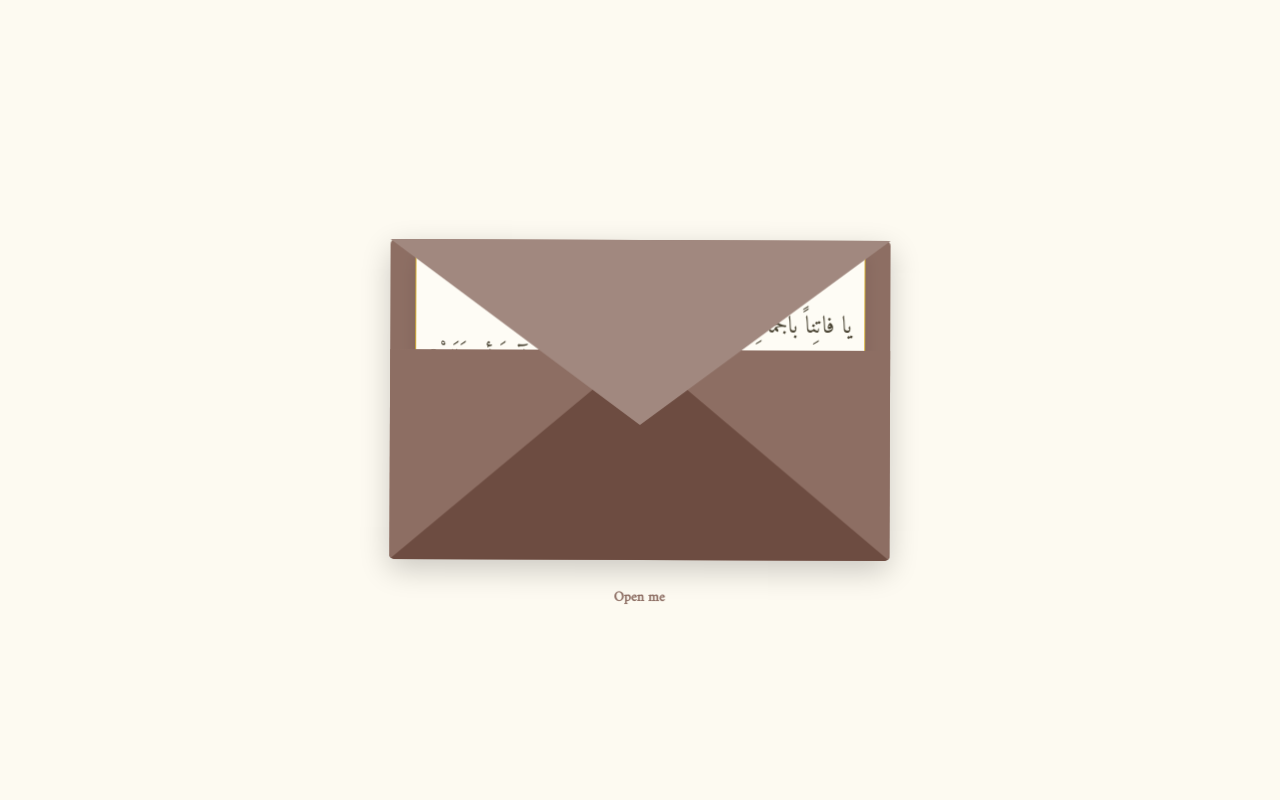
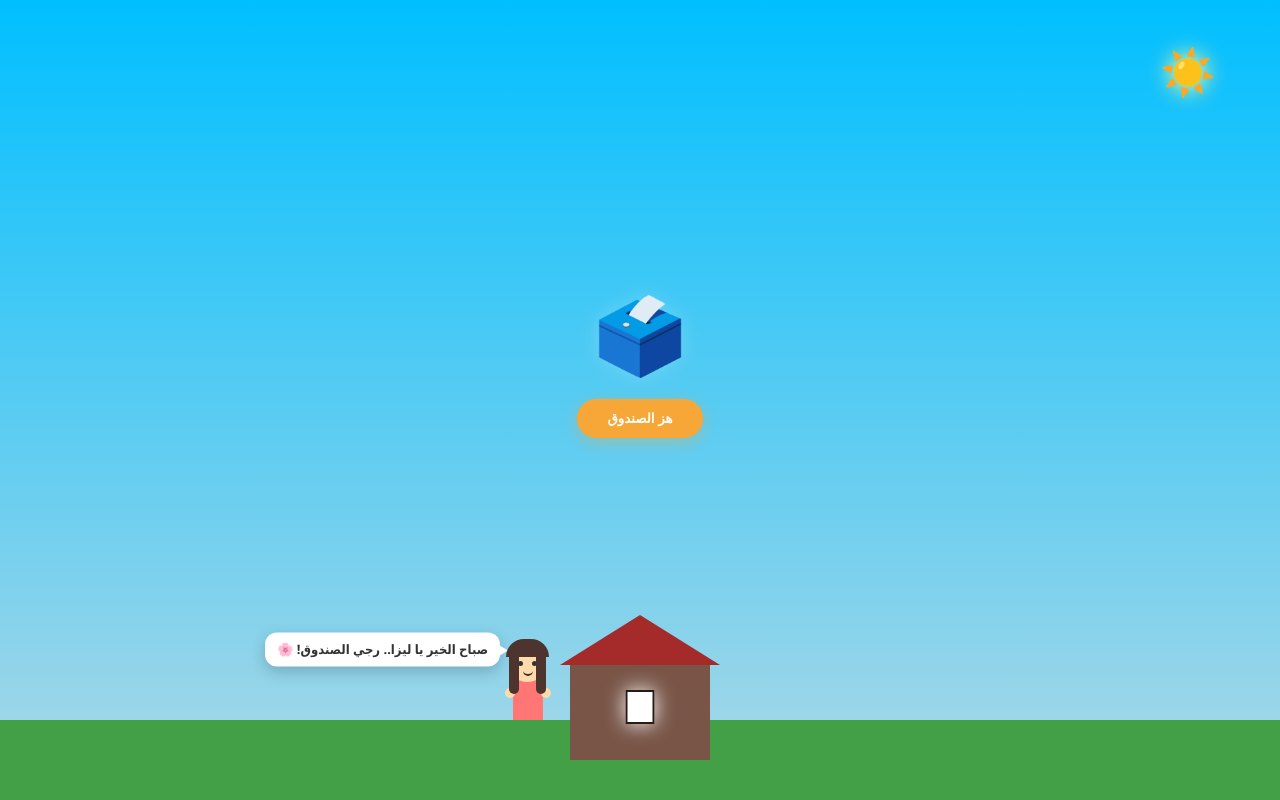
Before and after one commit to mohammadsaifi/gift-card, a plain HTML site: page index.html in a window 1280 px wide. Drawn offline with Linux system fonts and the light colour scheme; a web font is replaced by a local one.

Commit message:
Update index.html

```diff
--- a/index.html
+++ b/index.html
@@ -3,303 +3,376 @@
 <head>
     <meta charset="UTF-8">
     <meta name="viewport" content="width=device-width, initial-scale=1.0, maximum-scale=1.0, user-scalable=no">
-    <title>Geschenkkarte</title>
+    <title>صندوق الحكمة الذكي - ليزا</title>
     <style>
-        @import url('https://fonts.googleapis.com/css2?family=Amiri:ital,wght@0,400;1,400&family=Aref+Ruqaa&display=swap');
+        :root {
+            /* ليل كحلي لامع */
+            --bg-top: #001f3f;
+            --bg-bottom: #003366;
+            --grass-color: #2e7d32; /* أخضر طبيعي هادئ وغير فاقع */
+            --house-color: #5d4037;
+            --roof-color: #3e2723;
+            --window-color: #ffff00;
+            --text-color: #ffffff;
+        }
 
-        :root {
-            --brown-main: #8d6e63;
-            --brown-dark: #6d4c41;
-            --brown-light: #a1887f;
-            --speed: 1s;
-            --curve: cubic-bezier(0.4, 0, 0.2, 1);
+        /* وضع النهار */
+        body.day-mode {
+            --bg-top: #00bfff;
+            --bg-bottom: #add8e6;
+            --grass-color: #43a047; /* أخضر نهاري مريح */
+            --house-color: #795548;
+            --roof-color: #a52a2a;
+            --window-color: #ffffff;
+            --text-color: #333333;
         }
 
         body {
-            background-color: #fdfaf1;
+            font-family: 'Segoe UI', Tahoma, Geneva, Verdana, sans-serif;
             margin: 0;
+            padding: 0;
             height: 100vh;
-            display: flex;
-            justify-content: center;
-            align-items: center;
-            perspective: 2000px;
-            font-family: 'Amiri', serif;
+            width: 100vw;
             overflow: hidden;
-            touch-action: manipulation;
-        }
-
-        .envelope-container {
-            position: relative;
-            width: 320px;
-            height: 220px;
-            transition: transform var(--speed) var(--curve);
-            z-index: 10;
-            cursor: pointer;
-            -webkit-tap-highlight-color: transparent;
-        }
-
-        .envelope-container.open {
-            transform: translateY(80px);
-        }
-
-        .envelope-back {
-            position: absolute;
-            width: 100%;
-            height: 100%;
-            background-color: var(--brown-main);
-            border-radius: 5px;
-            box-shadow: 0 10px 30px rgba(0,0,0,0.2);
-            z-index: 1;
-        }
-
-        .flap {
-            position: absolute;
-            top: 0;
-            left: 0;
-            width: 0;
-            height: 0;
-            border-left: 160px solid transparent;
-            border-right: 160px solid transparent;
-            border-top: 120px solid var(--brown-light);
-            transform-origin: top;
-            transition: transform 0.5s var(--curve), z-index 0.5s;
-            z-index: 5;
-        }
-
-        .open .flap {
-            transform: rotateX(180deg);
-            z-index: 0;
-        }
-
-        .pocket {
-            position: absolute;
-            bottom: 0;
-            left: 0;
-            width: 0;
-            height: 0;
-            border-left: 160px solid var(--brown-main);
-            border-right: 160px solid var(--brown-main);
-            border-bottom: 130px solid var(--brown-dark);
-            z-index: 4;
-            border-radius: 0 0 5px 5px;
-        }
-
-        .card {
-            position: absolute;
-            width: 90%;
-            height: 85%;
-            top: 10px;
-            left: 5%;
-            z-index: 2;
-            transition: transform var(--speed) var(--curve);
-            transform-style: preserve-3d;
-        }
-
-        .open .card {
-            transform: translateY(-150px);
-            z-index: 10;
-        }
-
-        .card-inner {
-            position: relative;
-            width: 100%;
-            height: 100%;
-            transform-style: preserve-3d;
-            transition: transform 0.7s var(--curve);
-        }
-
-        .flipped .card-inner {
-            transform: rotateY(180deg);
-        }
-
-        .card-face {
-            position: absolute;
-            width: 100%;
-            height: 100%;
-            backface-visibility: hidden;
-            -webkit-backface-visibility: hidden;
-            background-color: #fefcf5;
-            border: 1px solid #d4af37;
-            border-radius: 8px;
             display: flex;
             flex-direction: column;
             justify-content: center;
             align-items: center;
-            padding: 10px;
-            box-sizing: border-box;
-            box-shadow: 0 5px 15px rgba(0,0,0,0.1);
+            background: linear-gradient(to top, var(--bg-bottom) 0%, var(--bg-top) 100%);
+            transition: background 2s ease;
+            position: relative;
+            touch-action: manipulation;
         }
 
-        .card-back { transform: rotateY(180deg); }
+        /* النجوم اللامعة */
+        .sky-objects {
+            position: absolute;
+            top: 0; left: 0; width: 100%; height: 60%;
+            pointer-events: none;
+        }
 
-        .shatr {
-            color: #4a4433;
-            font-size: 16px;
-            font-weight: 500;
-            line-height: 1.4;
+        .stars {
+            position: absolute;
+            width: 100%; height: 100%;
+            background-image: radial-gradient(circle, #fff 1.5px, transparent 1.5px);
+            background-size: 60px 60px;
+            animation: moveSky 100s linear infinite;
+            opacity: 0.6;
+            filter: drop-shadow(0 0 5px #fff);
+        }
+        body.day-mode .stars { display: none; }
+
+        @keyframes moveSky {
+            from { background-position: 0 0; }
+            to { background-position: 1000px 1000px; }
+        }
+
+        .celestial {
+            position: absolute;
+            top: 5%; right: 5%;
+            font-size: 45px;
+            z-index: 100;
+            filter: drop-shadow(0 0 10px #fdfd96);
+        }
+
+        .background-elements {
+            position: absolute;
+            bottom: 0; width: 100%; height: 200px;
+            display: flex; justify-content: center; align-items: flex-end;
+            z-index: 1;
+        }
+
+        .grass {
+            position: absolute;
+            bottom: 0; width: 100%; height: 80px;
+            background: var(--grass-color);
+            transition: 1.5s;
+        }
+
+        .house {
+            position: relative;
+            width: 140px; height: 100px;
+            background: var(--house-color);
+            margin-bottom: 40px;
+            z-index: 2;
+            transition: 1.5s;
+        }
+
+        .house-roof {
+            position: absolute;
+            top: -45px; left: -10px;
+            border-left: 80px solid transparent;
+            border-right: 80px solid transparent;
+            border-bottom: 50px solid var(--roof-color);
+            transition: 1.5s;
+        }
+
+        .window {
+            position: absolute;
+            top: 30px; left: 50%;
+            transform: translateX(-50%);
+            width: 25px; height: 30px;
+            background: var(--window-color);
+            box-shadow: 0 0 20px var(--window-color);
+            border: 2px solid #261b15;
+        }
+
+        /* شخصية ليزا */
+        .character {
+            position: absolute;
+            bottom: 80px;
+            left: calc(50% - 130px);
+            z-index: 5;
+            display: flex;
+            flex-direction: column;
+            align-items: center;
+        }
+
+        .speech-bubble {
+            background: #ffffff;
+            color: #333;
+            padding: 8px 12px;
+            border-radius: 12px;
+            font-weight: bold;
+            font-size: 13px;
+            position: absolute;
+            top: -10px;
+            right: 45px;
+            width: max-content;
+            box-shadow: 0 5px 15px rgba(0,0,0,0.2);
+            animation: float 3s ease-in-out infinite;
+        }
+
+        .speech-bubble::after {
+            content: '';
+            position: absolute;
+            bottom: 10px; right: -8px;
+            border-top: 6px solid transparent;
+            border-bottom: 6px solid transparent;
+            border-left: 10px solid #fff;
+        }
+
+        .girl-head {
+            width: 35px; height: 35px;
+            background: #ffdbac;
+            border-radius: 50%;
+            position: relative;
+            z-index: 2;
+        }
+
+        .hair {
+            position: absolute;
+            top: -8px; left: -4px;
+            width: 43px; height: 18px;
+            background: #4e342e; border-radius: 20px 20px 0 0;
+            z-index: -1;
+        }
+        .hair-side {
+            position: absolute;
+            top: 5px; width: 10px; height: 42px;
+            background: #4e342e; border-radius: 5px;
+            z-index: 1;
+        }
+        .hair-side.left { left: -1px; }
+        .hair-side.right { right: -1px; }
+
+        .eye {
+            position: absolute;
+            top: 14px; width: 5px; height: 5px;
+            background: #333; border-radius: 50%;
+        }
+        .eye.left { left: 8px; }
+        .eye.right { right: 8px; }
+
+        .mouth {
+            position: absolute;
+            bottom: 6px; left: 50%;
+            transform: translateX(-50%);
+            width: 10px; height: 5px;
+            border-bottom: 2px solid #333; border-radius: 0 0 10px 10px;
+        }
+
+        .girl-body {
+            width: 30px; height: 40px;
+            background: #ff7675; border-radius: 10px 10px 0 0;
+            margin-top: -2px; position: relative;
+        }
+
+        .hand {
+            position: absolute;
+            top: 8px; width: 10px; height: 10px;
+            background: #ffdbac; border-radius: 50%;
+        }
+        .hand.left { left: -8px; }
+        .hand.right { right: -8px; }
+
+        .main-content {
+            position: relative;
+            z-index: 10;
+            display: flex;
+            flex-direction: column;
+            align-items: center;
+            margin-top: -80px;
             width: 100%;
         }
-        .s1 { text-align: right; padding-right: 5px; }
-        .s2 { text-align: left; padding-left: 5px; font-style: italic; }
-        .line { width: 40px; height: 1px; background: #d4af37; margin: 8px auto; opacity: 0.6; }
 
-        .back-phrase {
-            font-family: 'Aref Ruqaa', serif;
-            color: #d4af37;
-            font-size: 24px;
-            text-align: center;
+        .jar-container {
+            font-size: 75px;
+            cursor: pointer;
+            filter: drop-shadow(0 0 10px rgba(255,255,255,0.2));
+            user-select: none;
+            -webkit-tap-highlight-color: transparent;
         }
 
-        .hint {
-            position: absolute;
-            bottom: -50px;
-            width: 100%;
-            text-align: center;
-            color: var(--brown-main);
-            font-size: 14px;
-            font-weight: bold;
+        .shake { animation: shakeAnim 0.5s infinite; }
+
+        @keyframes shakeAnim {
+            0% { transform: rotate(0); }
+            25% { transform: rotate(8deg); }
+            50% { transform: rotate(-8deg); }
+            100% { transform: rotate(0); }
         }
 
-        /* --- تصميم زر الإغلاق ليتناسب مع الجوال والكمبيوتر --- */
-        .reset-btn {
-            position: fixed;
-            left: 50%;
-            transform: translateX(-50%) scale(0);
-            background-color: var(--brown-main);
-            color: white;
+        .btn-shake {
+            margin-top: 15px;
+            padding: 12px 30px;
+            background: #f7a738;
             border: none;
             border-radius: 25px;
-            padding: 10px 20px;
+            font-weight: bold;
             cursor: pointer;
-            z-index: 9999;
-            opacity: 0;
-            transition: all 0.4s var(--curve);
-            box-shadow: 0 4px 15px rgba(0,0,0,0.3);
-            font-family: Arial, sans-serif;
-            font-weight: bold;
+            color: #fff;
+            box-shadow: 0 4px 15px rgba(247, 167, 56, 0.4);
         }
 
-        /* في الجوال: الزر يظهر في الأعلى لتجنب شريط المتصفح */
-        @media (max-width: 600px) {
-            .reset-btn {
-                top: 40px; /* المسافة من الأعلى في الجوال */
-                bottom: auto;
-            }
+        .overlay {
+            display: none; position: fixed;
+            top: 0; left: 0; width: 100%; height: 100%;
+            background: rgba(0,0,0,0.8);
+            z-index: 1000; justify-content: center; align-items: center;
         }
 
-        /* في الكمبيوتر: الزر يظهر في الأسفل كما كان في التصميم الأصلي */
-        @media (min-width: 601px) {
-            .reset-btn {
-                bottom: 40px; /* المسافة من الأسفل في الكمبيوتر */
-                top: auto;
+        .paper {
+            background: #fffde7;
+            width: 80%; max-width: 280px;
+            padding: 30px 20px;
+            text-align: center;
+            box-shadow: 0 10px 30px rgba(0,0,0,0.5);
+            transform: scale(0);
+            transition: 0.4s;
+            border-bottom-right-radius: 40px 5px;
         }
 
-            .envelope-container { width: 500px; height: 320px; }
-            .flap { border-left-width: 250px; border-right-width: 250px; border-top-width: 185px; }
-            .pocket { border-left-width: 250px; border-right-width: 250px; border-bottom-width: 210px; }
-            .shatr { font-size: 24px; }
-            .back-phrase { font-size: 40px; }
-            .open .card { transform: translateY(-200px); }
+        .overlay.active { display: flex; }
+        .overlay.active .paper { transform: scale(1); }
+
+        .close-btn {
+            margin-top: 20px; padding: 10px 25px;
+            background: #333; color: #fff; border: none; border-radius: 5px;
         }
 
-        .reset-btn.visible {
-            transform: translateX(-50%) scale(1);
-            opacity: 1;
-        }
-
-        .shake { animation: shakeAnim 3s infinite; }
-        @keyframes shakeAnim {
-            0%, 100% { transform: rotate(0); }
-            10%, 20% { transform: rotate(-1.5deg); }
-            15%, 25% { transform: rotate(1.5deg); }
+        @keyframes float {
+            0%, 100% { transform: translateY(0); }
+            50% { transform: translateY(-6px); }
         }
     </style>
 </head>
 <body>
 
-    <div class="envelope-container shake" id="mainWrapper">
-        <div class="flap" id="envelopeFlap"></div>
-        <div class="envelope-back"></div>
+    <div class="sky-objects">
+        <div class="stars"></div>
+    </div>
 
-        <div class="card" id="cardOuter">
-            <div class="card-inner" id="cardInner">
-                <div class="card-face card-front">
-                    <div class="shatr s1">يا فاتِناً بالجَمالِ بَصَري قد مَلَكْ</div>
-                    <div class="shatr s2">هل أنتِ من حواءَ وآدمَ أم مَلَكْ؟</div>
-                    <div class="line"></div>
-                    <div class="shatr s1">عيني إنْ نَظَرَتْ لِحُسْنِكِ سَبَّحَتْ</div>
-                    <div class="shatr s2">سبحانَ من خلقَ الجَمالَ وجَمَّلكْ</div>
+    <div class="celestial" id="celestial-icon">🌙</div>
+
+    <div class="character">
+        <div class="speech-bubble" id="bubble-text">رجي الصندوق يا ليزا ✨</div>
+        <div class="girl-head">
+            <div class="hair"></div>
+            <div class="hair-side left"></div>
+            <div class="hair-side right"></div>
+            <div class="eye left"></div>
+            <div class="eye right"></div>
+            <div class="mouth"></div>
         </div>
-                <div class="card-face card-back">
-                    <p class="back-phrase">شكراً لأنكِ ليزا...</p>
-                </div>
+        <div class="girl-body">
+            <div class="hand left"></div>
+            <div class="hand right"></div>
         </div>
     </div>
 
-        <div class="pocket"></div>
-        <div class="hint" id="hintText">Open me</div>
+    <div class="background-elements">
+        <div class="house">
+            <div class="house-roof"></div>
+            <div class="window"></div>
+        </div>
+        <div class="grass"></div>
     </div>
 
-    <button class="reset-btn" id="resetBtn">
-        Close me
-    </button>
+    <div class="main-content">
+        <div class="jar-container" id="jar" onclick="startProcess()">🗳️</div>
+        <button class="btn-shake" onclick="startProcess()">هز الصندوق</button>
+    </div>
+
+    <div class="overlay" id="overlay">
+        <div class="paper">
+            <p id="phrase-display">...</p>
+            <button class="close-btn" onclick="closePaper()">شكراً ليزا</button>
+        </div>
+    </div>
 
     <script>
-        const wrapper = document.getElementById('mainWrapper');
-        const flap = document.getElementById('envelopeFlap');
-        const hint = document.getElementById('hintText');
-        const resetBtn = document.getElementById('resetBtn');
+        const phrases = [
+            "لا تحزن، فالله يخبئ لك الأجمل.",
+            "ابتسامتك تجعل العالم مكاناً أفضل.",
+            "كل نهاية هي بداية لشيء أروع.",
+            "أنت شخص متميز، لا تنسَ ذلك أبداً.",
+            "اليوم هو فرصة جديدة لتكون سعيداً."
+        ];
 
-        let isOpen = false;
-        let isFlipped = false;
+        function updateThemeBasedOnTime() {
+            const now = new Date();
+            const hour = now.getHours();
+            const body = document.body;
+            const icon = document.getElementById('celestial-icon');
+            const bubble = document.getElementById('bubble-text');
 
-        wrapper.addEventListener('click', function(e) {
-            if (!isOpen) {
-                flap.style.transitionDelay = "0s";
-                wrapper.classList.add('open');
-                wrapper.classList.remove('shake');
-                hint.innerText = "Tap on the card";
-                isOpen = true;
-
-                setTimeout(() => {
-                    resetBtn.classList.add('visible');
-                }, 800);
+            if (hour >= 6 && hour < 18) {
+                if (!body.classList.contains('day-mode')) {
+                    body.classList.add('day-mode');
+                    icon.innerText = "☀️";
+                    bubble.innerText = "صباح الخير يا ليزا.. رجي الصندوق! 🌸";
+                }
             } else {
-                isFlipped = !isFlipped;
-                if (isFlipped) {
-                    wrapper.classList.add('flipped');
-                } else {
-                    wrapper.classList.remove('flipped');
+                if (body.classList.contains('day-mode')) {
+                    body.classList.remove('day-mode');
+                }
+                icon.innerText = "🌙";
+                bubble.innerText = "رجي الصندوق يا ليزا ✨";
             }
         }
-        });
 
-        function closeAll(e) {
-            e.preventDefault();
-            e.stopPropagation();
+        updateThemeBasedOnTime();
+        setInterval(updateThemeBasedOnTime, 30000);
 
-            resetBtn.classList.remove('visible');
-            wrapper.classList.remove('flipped');
-            isFlipped = false;
-
+        function startProcess() {
+            const jar = document.getElementById('jar');
+            if(jar.classList.contains('shake')) return;
+            jar.classList.add('shake');
             setTimeout(() => {
-                flap.style.transitionDelay = "0.6s";
-                wrapper.classList.remove('open');
-                isOpen = false;
-            }, 300);
-
-            setTimeout(() => {
-                wrapper.classList.add('shake');
-                hint.innerText = "Open me";
-            }, 1200);
+                jar.classList.remove('shake');
+                document.getElementById('phrase-display').innerText = phrases[Math.floor(Math.random() * phrases.length)];
+                document.getElementById('overlay').classList.add('active');
+            }, 800);
         }
 
-        resetBtn.addEventListener('click', closeAll);
-        resetBtn.addEventListener('touchstart', closeAll, {passive: false});
+        function closePaper() {
+            document.getElementById('overlay').classList.remove('active');
+        }
+
+        document.getElementById('overlay').onclick = function(e) {
+            if (e.target == this) closePaper();
+        };
     </script>
-
-<script async data-id="101499142" src="//static.getclicky.com/js"></script>
-
-
 </body>
 </html>
```
Lines whose indentation alone changed are shown as unchanged.
